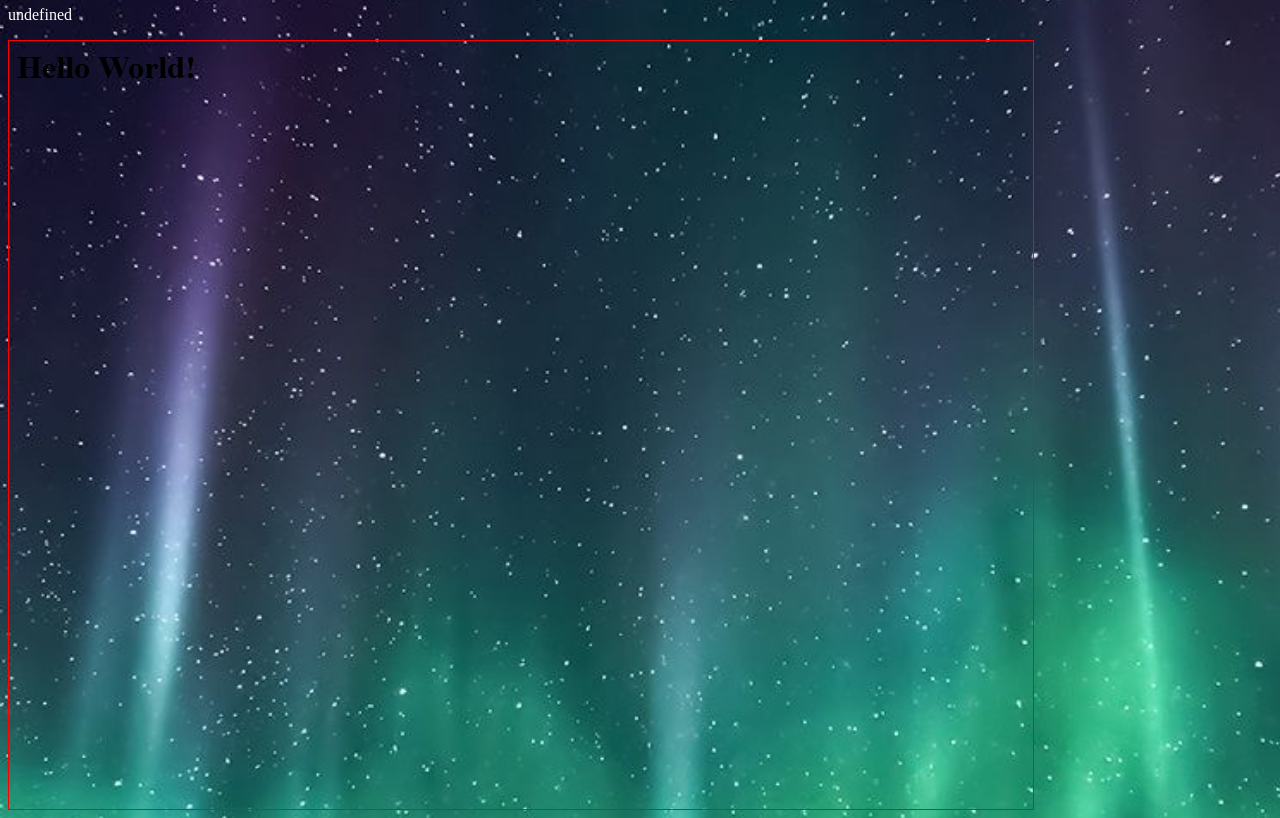
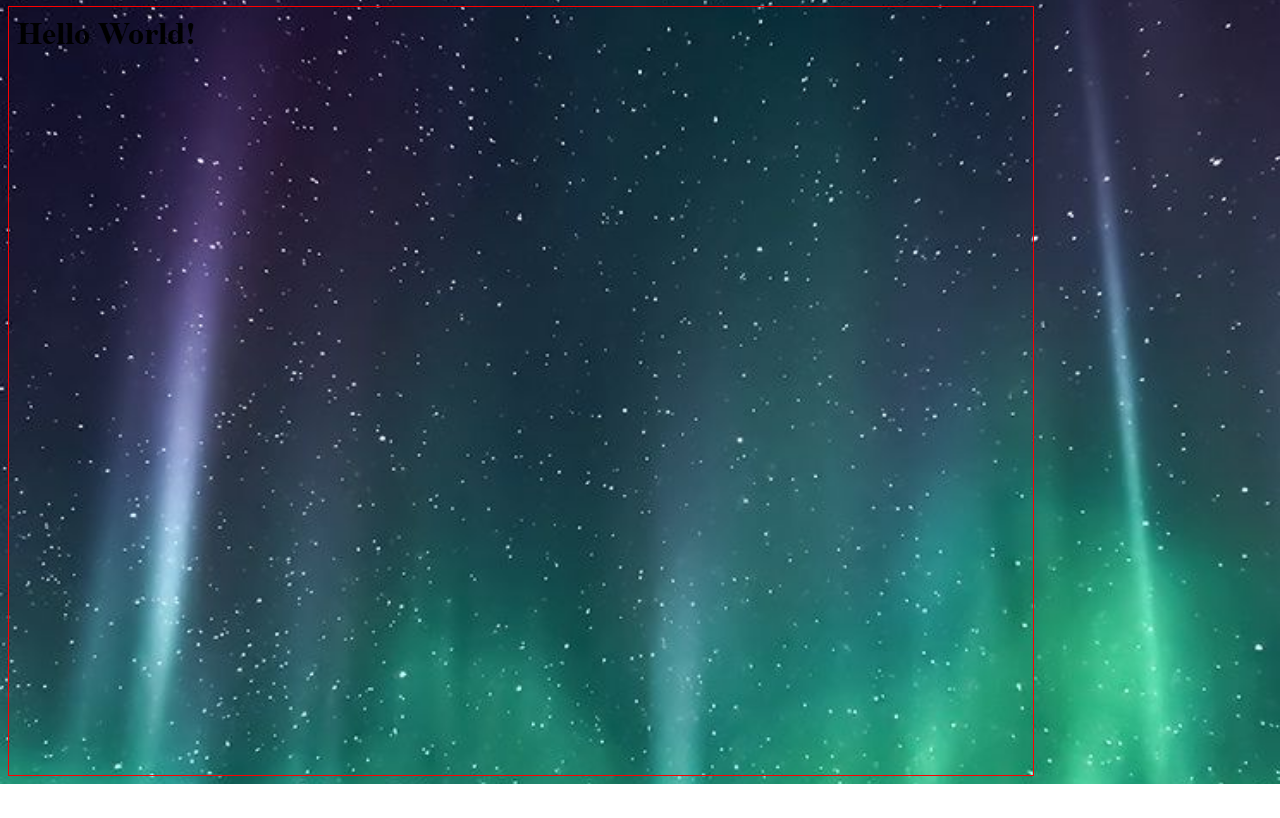
Before and after one commit to thzinc/FakeAlertsBot, a website: page iosEmergencyAlerts/template.html in a window 1280 px wide. Shown: the part 60-878 px from the top of the page. After the commit the page ends 844 px from the top, so only its background shows below. Drawn offline with Linux system fonts and the light colour scheme.

Commit message:
Used PhantomJS better

```diff
--- a/iosEmergencyAlerts/template.html
+++ b/iosEmergencyAlerts/template.html
@@ -13,18 +13,5 @@
         <h1>Hello World!</h1>
         <p id="text"></p>
         <img src="./test.1.png" style="border: solid 1px red">
-        <script>
-            window.addEventListener('load', () => {
-                let text = document.getElementById('text');
-                let query = location.search
-                    .split(/[\?\&]+/)
-                    .reduce((o, p) => {
-                        let [name, value] = p.split('=', 2);
-                        o[name] = unescape(value);
-                        return o;
-                    }, {})
-                text.innerText = query['text'];
-            });
-        </script>
     </body>
 </html>
```
Also changed, not shown: index.js (+10 -3 lines).
